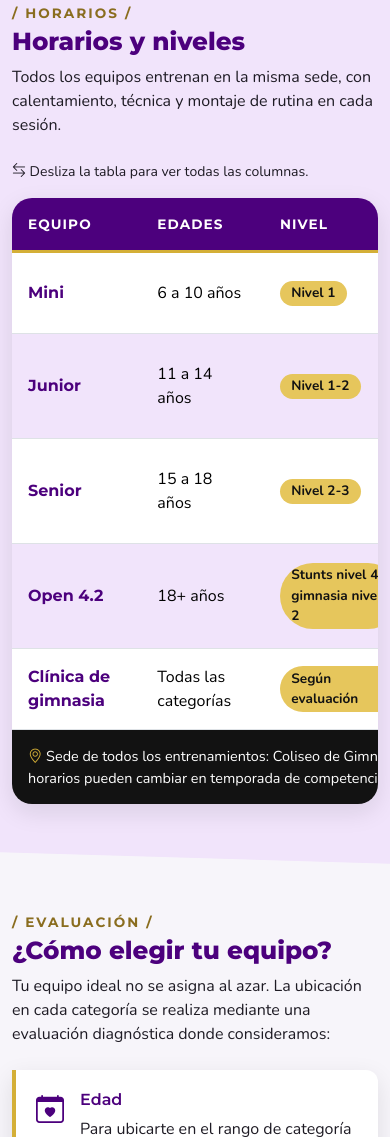
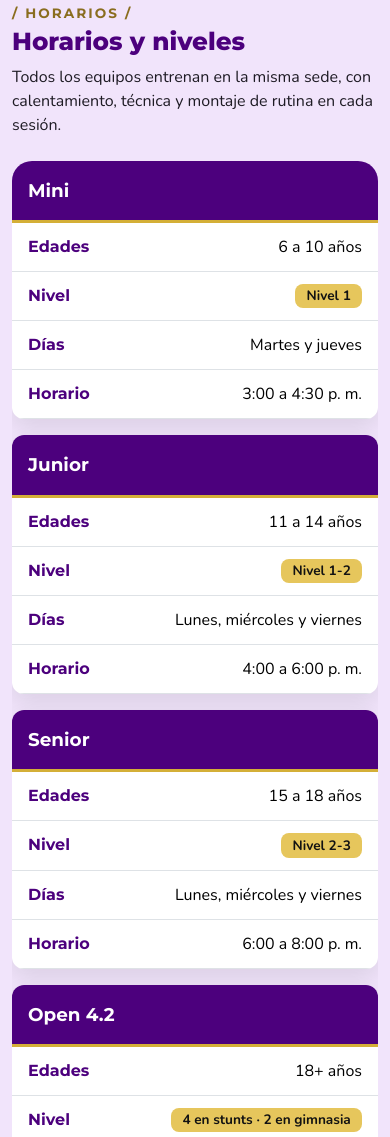
Before and after one commit to Valen-17/asteria-cheer-valentina-perez, a website: page tabla.html in a window 390 px wide. Shown: the part 2777-3914 px from the top of the page. Drawn offline with nearby package versions, Linux system fonts and the light colour scheme.

Commit message:
fix: tabla de horarios en tarjetas en celular
- Menos de 768 px: cada equipo se muestra como tarjeta con etiquetas (data-label), sin desplazamiento horizontal
- Escritorio: filas alternas con table-striped de Bootstrap, etiquetas de nivel menos redondeadas
- Texto del nivel Open más corto y horario del sábado en su propia línea

```diff
--- a/css/style.css
+++ b/css/style.css
@@ -436,7 +436,8 @@ a {
   padding: 1.5rem;
 }
 
-/* Tabla de horarios: encabezado morado, filas alternas y pie oscuro */
+/* Tabla de horarios: encabezado morado, filas alternas (table-striped) y pie oscuro.
+   En celular cada fila se muestra como tarjeta (ver sección 9. Responsive). */
 .tabla-contenedor {
   background-color: var(--color-blanco);
   border-radius: var(--radio-grande);
@@ -446,8 +447,6 @@ a {
 .tabla-asteria {
   --bs-table-bg: transparent;
   --bs-table-striped-bg: var(--color-morado-suave);
-
-  min-width: 44rem; /* en móvil se desplaza horizontalmente dentro de su contenedor */
 }
 
 .tabla-asteria thead th {
@@ -459,10 +458,6 @@ a {
   color: var(--color-blanco);
   background-color: var(--color-morado);
   border-bottom: 3px solid var(--color-dorado);
-}
-
-.tabla-asteria tbody tr:nth-child(even) {
-  background-color: var(--color-morado-suave);
 }
 
 .tabla-asteria tbody th,
@@ -490,12 +485,13 @@ a {
 
 .nivel {
   display: inline-block;
-  padding: 0.15rem 0.7rem;
+  padding: 0.2rem 0.7rem;
+  line-height: 1.3;
   font-size: 0.85rem;
   font-weight: 700;
   color: var(--color-negro);
   background-color: var(--color-dorado-claro);
-  border-radius: 999px;
+  border-radius: 0.5rem;
 }
 
 /* Criterios de evaluación con ícono */
@@ -1113,6 +1109,70 @@ a {
   }
 }
 
+/* Celular: la tabla se convierte en tarjetas (una por equipo) en lugar de desplazarse de lado */
+@media (width < 768px) {
+  .tabla-contenedor {
+    background-color: transparent;
+    box-shadow: none;
+  }
+
+  .tabla-asteria {
+    --bs-table-striped-bg: transparent;
+  }
+
+  .tabla-asteria thead {
+    position: absolute;
+    width: 1px;
+    height: 1px;
+    overflow: hidden;
+    clip-path: inset(50%);
+  }
+
+  .tabla-asteria tbody,
+  .tabla-asteria tfoot,
+  .tabla-asteria tr,
+  .tabla-asteria th,
+  .tabla-asteria td {
+    display: block;
+  }
+
+  .tabla-asteria tbody tr {
+    margin-bottom: 1rem;
+    overflow: hidden;
+    background-color: var(--color-blanco);
+    border-radius: var(--radio);
+    box-shadow: var(--sombra);
+  }
+
+  .tabla-asteria tbody th {
+    font-size: 1.15rem;
+    color: var(--color-blanco);
+    background-color: var(--color-morado);
+    border-bottom: 3px solid var(--color-dorado);
+  }
+
+  .tabla-asteria tbody td {
+    display: flex;
+    justify-content: space-between;
+    gap: 1rem;
+    padding: 0.75rem 1rem;
+    text-align: right;
+  }
+
+  .tabla-asteria tbody td::before {
+    content: attr(data-label);
+    flex-shrink: 0;
+    font-family: var(--fuente-titulos);
+    font-weight: 700;
+    color: var(--color-morado);
+    text-align: left;
+  }
+
+  .tabla-asteria tfoot td {
+    border-radius: var(--radio);
+  }
+}
+
 /* Respeta usuarios que prefieren menos movimiento */
 @media (prefers-reduced-motion: reduce) {
   *,
--- a/tabla.html
+++ b/tabla.html
@@ -158,9 +158,8 @@
         <p class="sobretitulo">/ Horarios /</p>
         <h2 id="titulo-tabla">Horarios y niveles</h2>
         <p class="mb-4">Todos los equipos entrenan en la misma sede, con calentamiento, técnica y montaje de rutina en cada sesión.</p>
-        <p class="small d-md-none"><i class="bi bi-arrow-left-right" aria-hidden="true"></i> Desliza la tabla para ver todas las columnas.</p>
-        <section class="table-responsive tabla-contenedor revelar" tabindex="0" aria-label="Tabla de horarios con desplazamiento horizontal">
-          <table class="table tabla-asteria align-middle mb-0">
+        <div class="table-responsive tabla-contenedor revelar">
+          <table class="table table-striped tabla-asteria align-middle mb-0">
             <caption class="visually-hidden">Equipos de Asteria Cheer con sus edades, nivel, días y horario de entrenamiento</caption>
             <thead>
               <tr>
@@ -174,38 +173,38 @@
             <tbody>
               <tr>
                 <th scope="row">Mini</th>
-                <td>6 a 10 años</td>
-                <td><span class="nivel">Nivel 1</span></td>
-                <td>Martes y jueves</td>
-                <td>3:00 a 4:30 p. m.</td>
+                <td data-label="Edades">6 a 10 años</td>
+                <td data-label="Nivel"><span class="nivel">Nivel 1</span></td>
+                <td data-label="Días">Martes y jueves</td>
+                <td data-label="Horario">3:00 a 4:30 p. m.</td>
               </tr>
               <tr>
                 <th scope="row">Junior</th>
-                <td>11 a 14 años</td>
-                <td><span class="nivel">Nivel 1-2</span></td>
-                <td>Lunes, miércoles y viernes</td>
-                <td>4:00 a 6:00 p. m.</td>
+                <td data-label="Edades">11 a 14 años</td>
+                <td data-label="Nivel"><span class="nivel">Nivel 1-2</span></td>
+                <td data-label="Días">Lunes, miércoles y viernes</td>
+                <td data-label="Horario">4:00 a 6:00 p. m.</td>
               </tr>
               <tr>
                 <th scope="row">Senior</th>
-                <td>15 a 18 años</td>
-                <td><span class="nivel">Nivel 2-3</span></td>
-                <td>Lunes, miércoles y viernes</td>
-                <td>6:00 a 8:00 p. m.</td>
+                <td data-label="Edades">15 a 18 años</td>
+                <td data-label="Nivel"><span class="nivel">Nivel 2-3</span></td>
+                <td data-label="Días">Lunes, miércoles y viernes</td>
+                <td data-label="Horario">6:00 a 8:00 p. m.</td>
               </tr>
               <tr>
                 <th scope="row">Open 4.2</th>
-                <td>18+ años</td>
-                <td><span class="nivel">Stunts nivel 4 · gimnasia nivel 2</span></td>
-                <td>Martes, jueves y sábado</td>
-                <td>7:00 a 9:30 p. m. (sábado 9:00 a. m. a 12:00 m.)</td>
+                <td data-label="Edades">18+ años</td>
+                <td data-label="Nivel"><span class="nivel">4 en stunts · 2 en gimnasia</span></td>
+                <td data-label="Días">Martes, jueves y sábado</td>
+                <td data-label="Horario"><span>7:00 a 9:30 p. m.<span class="d-block small">Sábado: 9:00 a. m. a 12:00 m.</span></span></td>
               </tr>
               <tr>
                 <th scope="row">Clínica de gimnasia</th>
-                <td>Todas las categorías</td>
-                <td><span class="nivel">Según evaluación</span></td>
-                <td>Sábado</td>
-                <td>7:00 a 9:00 a. m.</td>
+                <td data-label="Edades">Todas las categorías</td>
+                <td data-label="Nivel"><span class="nivel">Según evaluación</span></td>
+                <td data-label="Días">Sábado</td>
+                <td data-label="Horario">7:00 a 9:00 a. m.</td>
               </tr>
             </tbody>
             <tfoot>
@@ -214,7 +213,7 @@
               </tr>
             </tfoot>
           </table>
-        </section>
+        </div>
       </div>
     </section>
 
```
